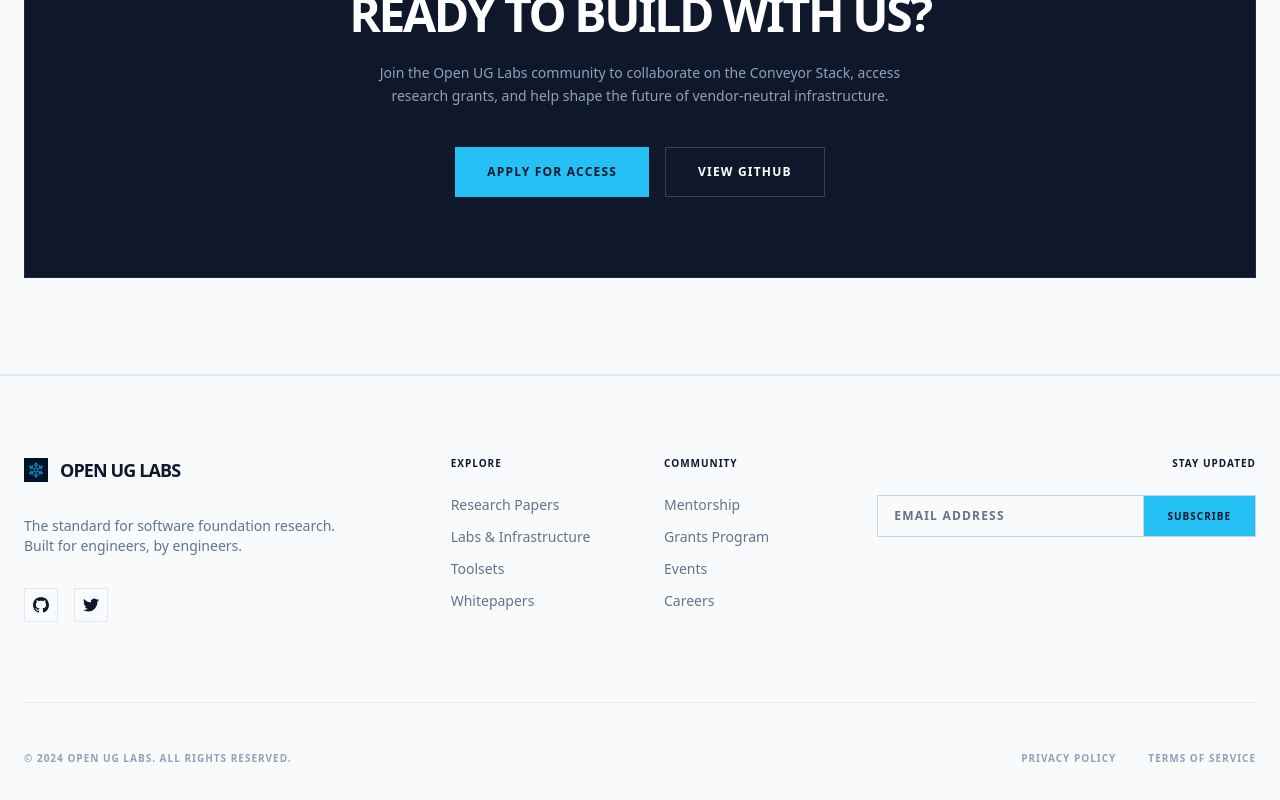
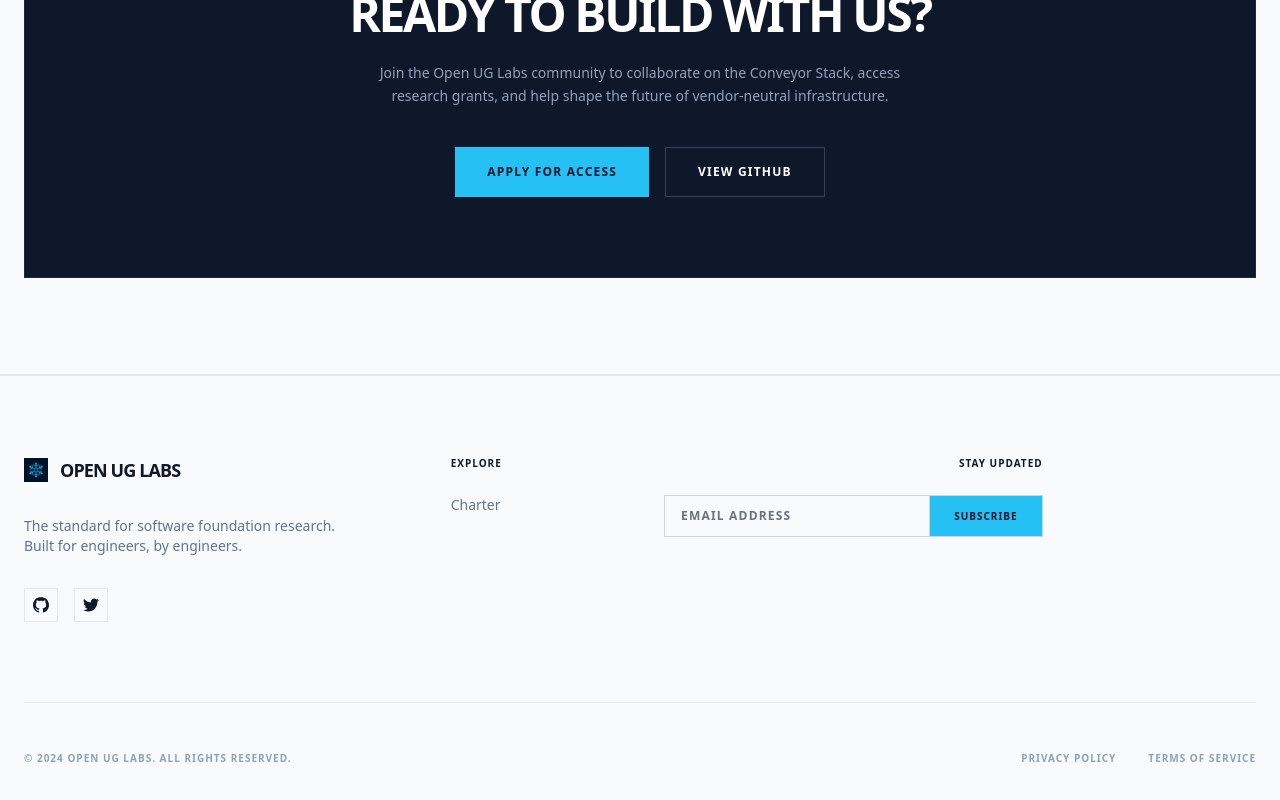
Before and after one commit to open-ug/open-ug.github.io, a Next.js app: page / in a window 1280 px wide. Shown: the part 5964-6764 px from the top of the page. Built offline with nearby package versions, Linux system fonts and the light colour scheme.

Commit message:
ft: update footer links to include charter and remove outdated entries

```diff
--- a/components/footer.tsx
+++ b/components/footer.tsx
@@ -52,29 +52,14 @@
             </h6>
             <ul className="flex flex-col gap-3 text-sm text-slate-500 font-medium">
               <li>
-                <Link className="hover:text-primary" href="#">
-                  Research Papers
-                </Link>
-              </li>
-              <li>
-                <Link className="hover:text-primary" href="#">
-                  Labs & Infrastructure
-                </Link>
-              </li>
-              <li>
-                <Link className="hover:text-primary" href="#">
-                  Toolsets
-                </Link>
-              </li>
-              <li>
-                <Link className="hover:text-primary" href="#">
-                  Whitepapers
+                <Link className="hover:text-primary" href="/about/charter">
+                  Charter
                 </Link>
               </li>
             </ul>
           </div>
 
-          {/* Links: Community */}
+          {/* Links: Community
           <div className="col-span-6 md:col-span-2">
             <h6 className="text-[10px] font-bold uppercase tracking-widest mb-6">
               Community
@@ -101,7 +86,7 @@
                 </Link>
               </li>
             </ul>
-          </div>
+          </div>*/}
 
           {/* Newsletter Subscription */}
           <div className="col-span-12 md:col-span-4 flex flex-col items-start md:items-end">
```
